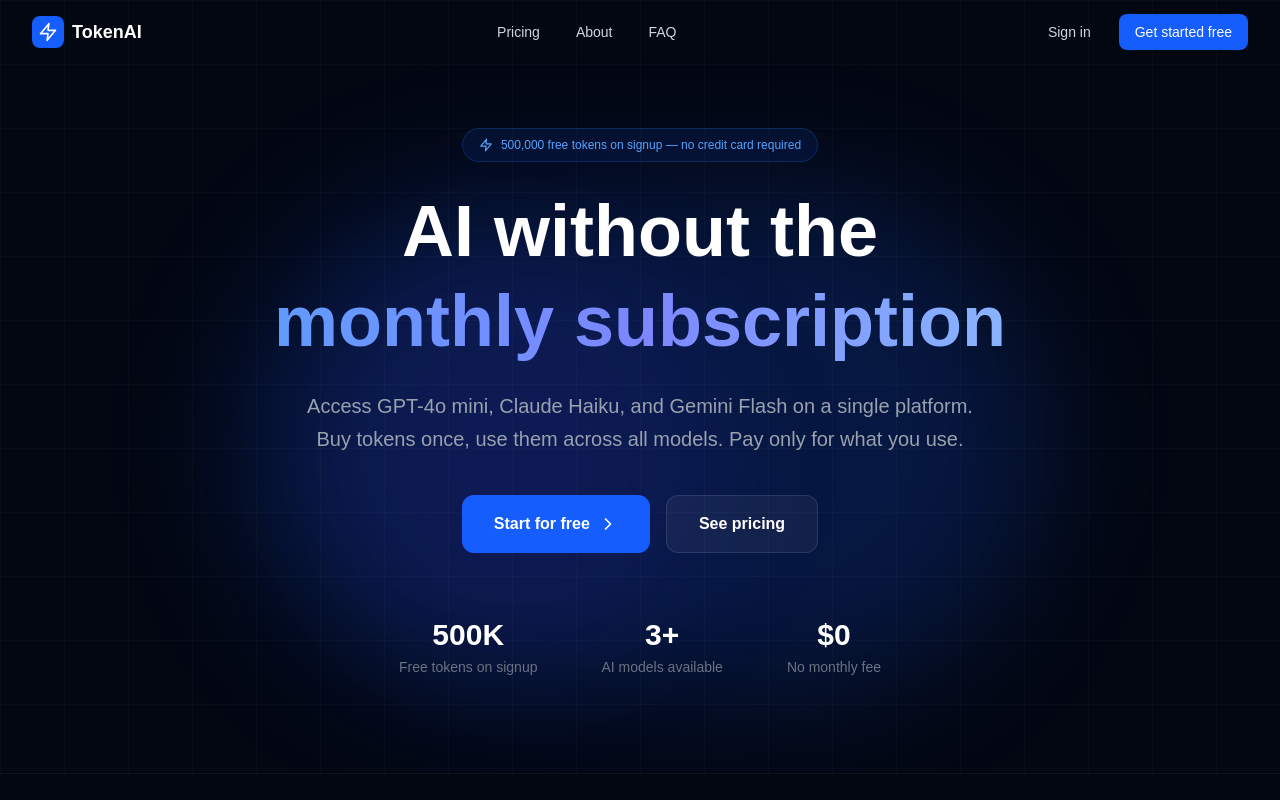
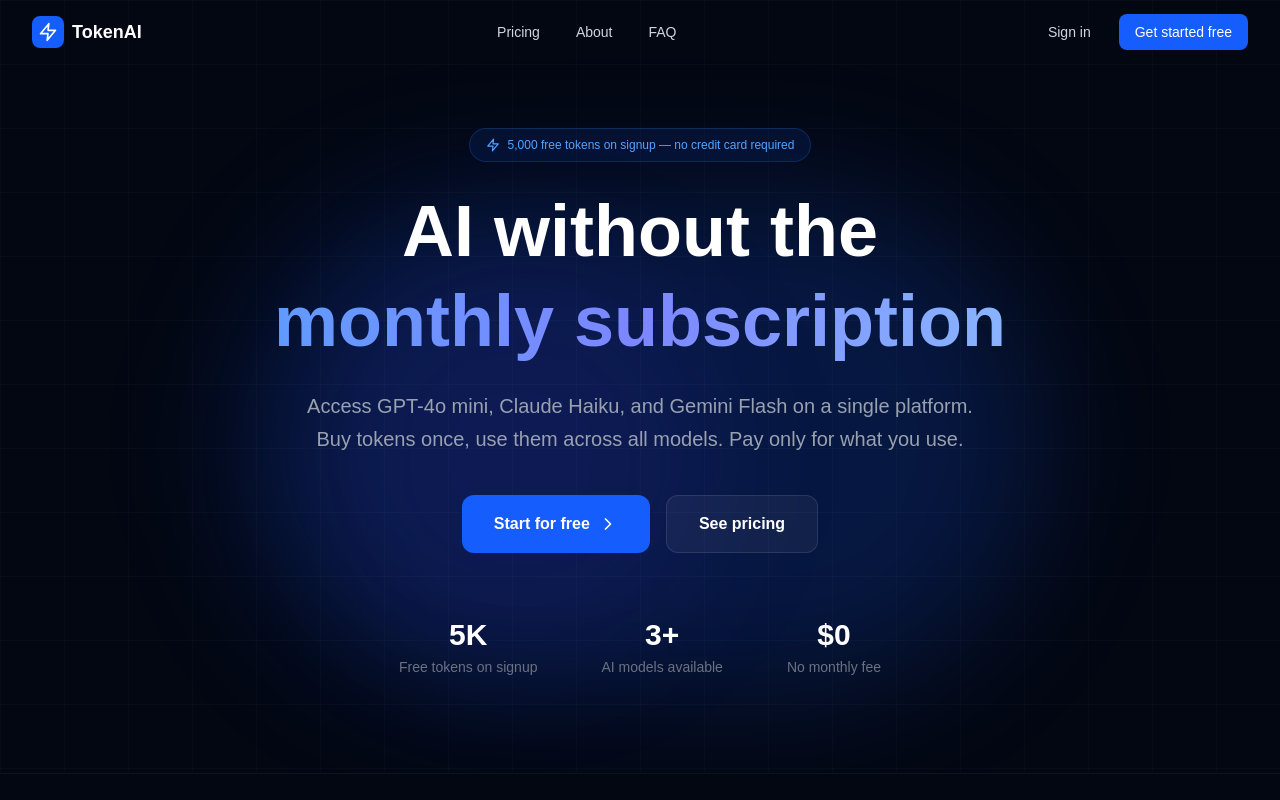
Before and after one commit to Bilal-SWE/tokenAi, a Next.js app in the folder apps/web/: page / in a window 1280 px wide. Shown: the top 800 px of the page. Built offline with nearby package versions, Linux system fonts and the light colour scheme.

Commit message:
fix: change signup bonus from 500K to 5K tokens in UI text

```diff
--- a/apps/web/src/app/(auth)/register/page.tsx
+++ b/apps/web/src/app/(auth)/register/page.tsx
@@ -70,7 +70,7 @@
     <div className="min-h-screen bg-gray-50 flex items-center justify-center px-4">
       <div className="bg-white rounded-xl shadow-sm border border-gray-200 w-full max-w-md p-8">
         <h1 className="text-2xl font-bold text-gray-900 mb-1">Create account</h1>
-        <p className="text-gray-500 text-sm mb-6">Get 500K free tokens on signup</p>
+        <p className="text-gray-500 text-sm mb-6">Get 5K free tokens on signup</p>
 
         {error && (
           <div className="bg-red-50 border border-red-200 text-red-700 rounded-lg px-4 py-3 text-sm mb-4">
--- a/apps/web/src/app/about/page.tsx
+++ b/apps/web/src/app/about/page.tsx
@@ -74,7 +74,7 @@
           {/* CTA */}
           <div className="text-center bg-gradient-to-br from-blue-600/20 to-indigo-600/20 border border-blue-500/20 rounded-3xl p-10">
             <h2 className="text-2xl font-bold mb-3">Ready to try it?</h2>
-            <p className="text-gray-400 mb-6">Start with 500,000 free tokens — no credit card needed.</p>
+            <p className="text-gray-400 mb-6">Start with 5,000 free tokens — no credit card needed.</p>
             <Link href="/register"
               className="inline-flex items-center gap-2 bg-blue-600 hover:bg-blue-500 text-white font-semibold px-8 py-3 rounded-xl transition-all hover:-translate-y-0.5">
               Create free account
--- a/apps/web/src/app/faq/page.tsx
+++ b/apps/web/src/app/faq/page.tsx
@@ -11,7 +11,7 @@
   {
     category: 'Getting started',
     items: [
-      { q: 'Is TokenAI free to use?', a: 'Yes! Every new account receives 500,000 free tokens on signup — no credit card required. That\'s enough for hundreds of conversations.' },
+      { q: 'Is TokenAI free to use?', a: 'Yes! Every new account receives 5,000 free tokens on signup — no credit card required. That\'s enough for hundreds of conversations.' },
       { q: 'What AI models are available?', a: 'TokenAI currently supports GPT-4o mini (OpenAI), Claude Haiku (Anthropic), and Gemini Flash (Google). All models are available from the same token balance.' },
       { q: 'Do I need a separate account for each AI provider?', a: 'No. TokenAI handles all provider integrations. You just create one account and get access to all supported models instantly.' },
     ],
--- a/apps/web/src/app/page.tsx
+++ b/apps/web/src/app/page.tsx
@@ -23,7 +23,7 @@
         <div className="relative max-w-5xl mx-auto text-center">
           <div className="inline-flex items-center gap-2 bg-blue-600/10 border border-blue-500/20 text-blue-400 text-xs font-medium px-4 py-2 rounded-full mb-6">
             <Zap className="w-3.5 h-3.5" />
-            500,000 free tokens on signup — no credit card required
+            5,000 free tokens on signup — no credit card required
           </div>
 
           <h1 className="text-5xl sm:text-6xl lg:text-7xl font-bold leading-tight mb-6">
@@ -53,7 +53,7 @@
           {/* Stats */}
           <div className="flex flex-wrap justify-center gap-8 sm:gap-16 text-center">
             {[
-              { label: 'Free tokens on signup', value: '500K' },
+              { label: 'Free tokens on signup', value: "5K" },
               { label: 'AI models available', value: '3+' },
               { label: 'No monthly fee', value: '$0' },
             ].map((s) => (
@@ -193,7 +193,7 @@
             {[
               { name: 'Sarah K.', role: 'Software Engineer', text: 'Finally, an AI tool that doesn\'t charge me $20/month when I only use it occasionally. TokenAI is perfect for my workflow.' },
               { name: 'Ahmed R.', role: 'Product Manager', text: 'Switching between Claude and GPT in the same conversation is a game changer. Best AI platform I\'ve tried.' },
-              { name: 'Maria L.', role: 'Freelance Writer', text: 'The pay-as-you-go model is exactly what I needed. 500K free tokens got me started and I love the transparency.' },
+              { name: 'Maria L.', role: 'Freelance Writer', text: 'The pay-as-you-go model is exactly what I needed. 5K free tokens got me started and I love the transparency.' },
             ].map((t) => (
               <div key={t.name} className="bg-gray-900 border border-white/10 rounded-2xl p-6">
                 <div className="flex gap-1 mb-4">
@@ -229,7 +229,7 @@
             <div className="absolute inset-0 bg-[linear-gradient(rgba(255,255,255,0.05)_1px,transparent_1px),linear-gradient(90deg,rgba(255,255,255,0.05)_1px,transparent_1px)] bg-[size:32px_32px]" />
             <div className="relative">
               <h2 className="text-3xl sm:text-4xl font-bold text-white mb-4">Start chatting for free</h2>
-              <p className="text-blue-100 text-lg mb-8">500,000 tokens. No credit card. No expiry.</p>
+              <p className="text-blue-100 text-lg mb-8">5,000 tokens. No credit card. No expiry.</p>
               <div className="flex flex-col sm:flex-row gap-4 justify-center">
                 <Link href="/register"
                   className="inline-flex items-center justify-center gap-2 bg-white text-blue-600 font-bold px-8 py-4 rounded-xl text-base transition-all hover:shadow-xl hover:-translate-y-0.5">
```
